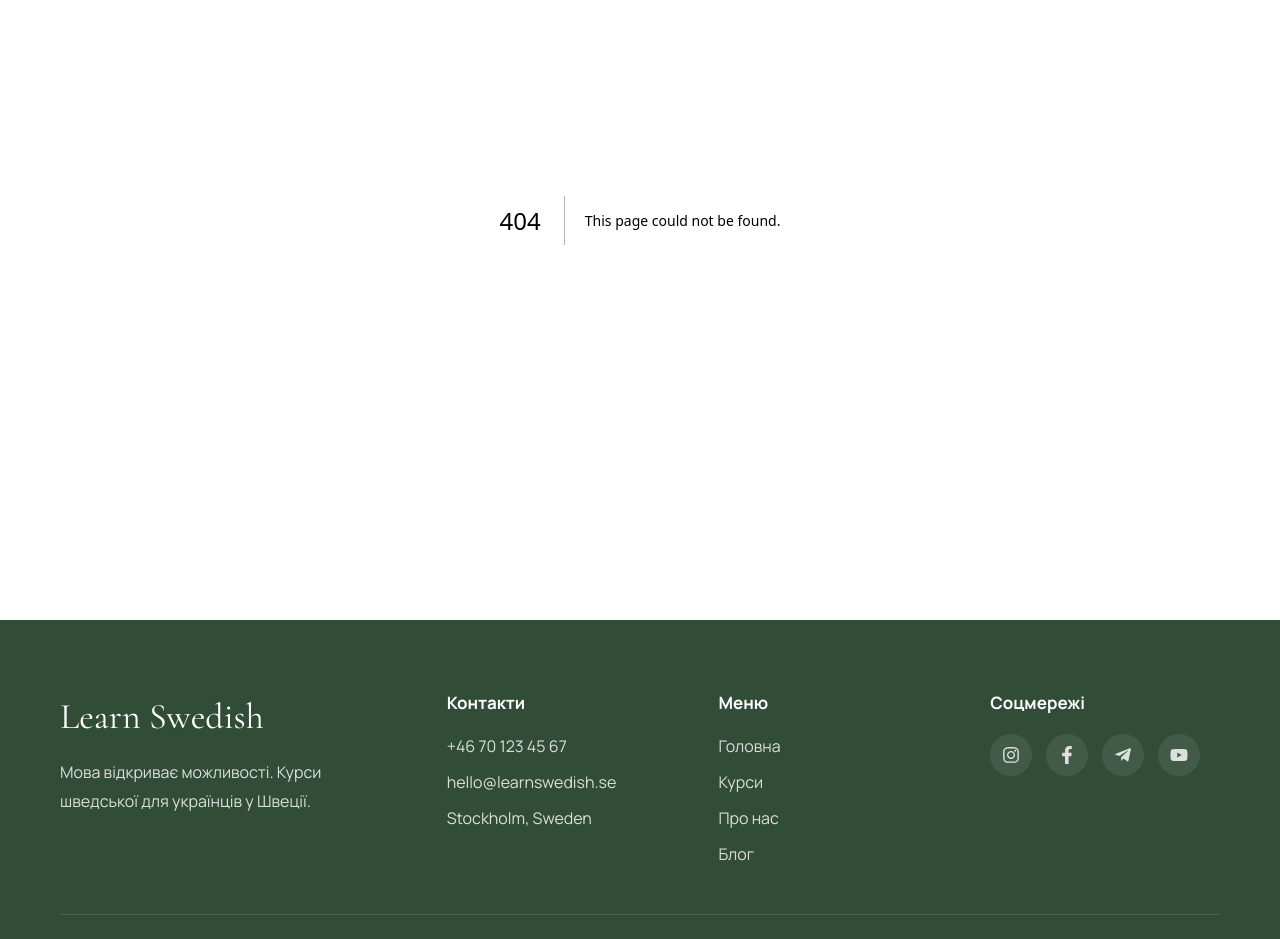
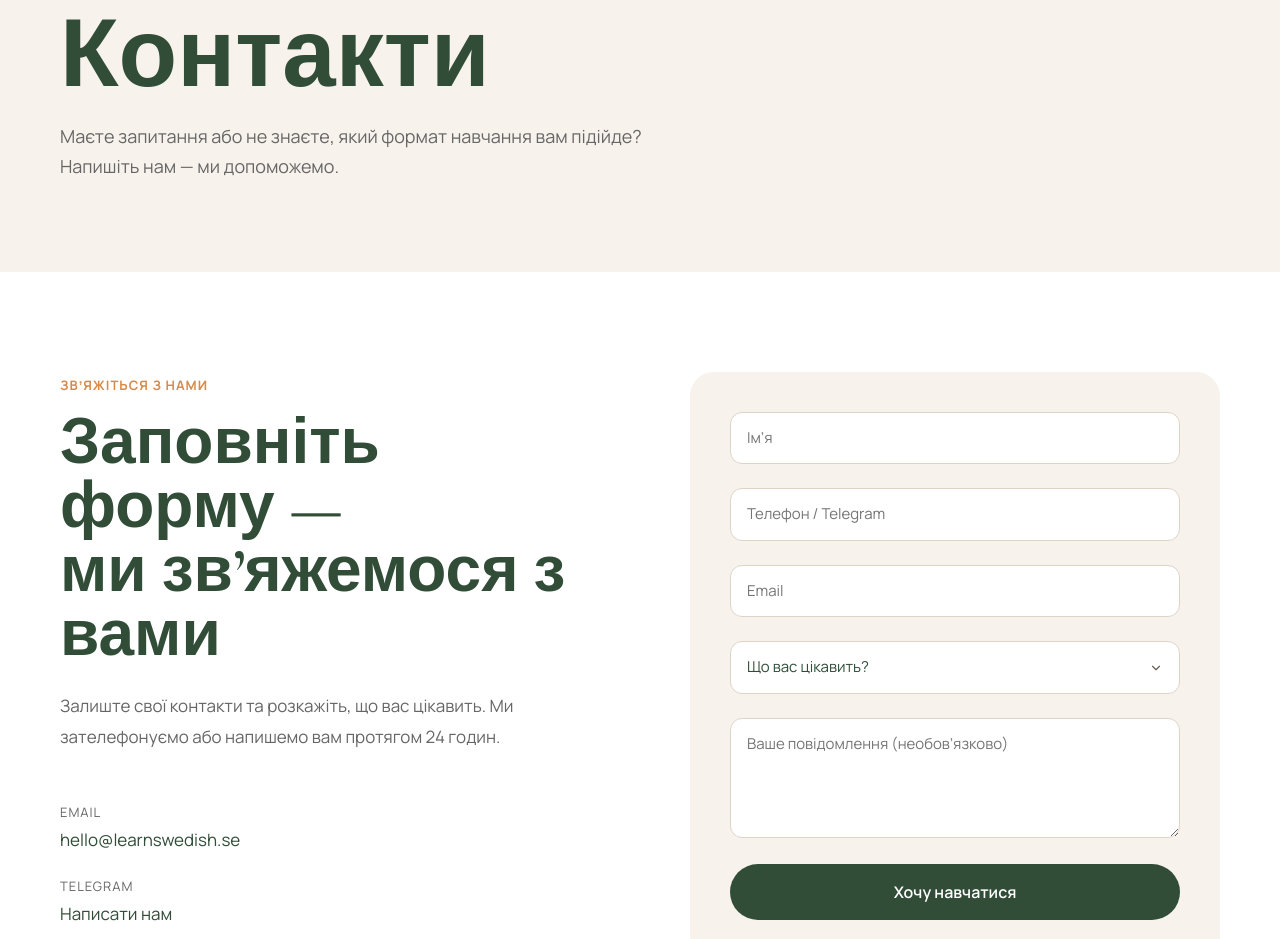
Before and after one commit to LiliiaDud/learn-swedish, a Next.js app: page /contacts in a window 1280 px wide. Before the commit this address had no page. Shown: the part 180-1119 px from the top of the page. Built offline with nearby package versions, Linux system fonts and the light colour scheme.

Commit message:
feat: add contacts page

```diff
--- /dev/null
+++ b/src/app/contacts/page.module.scss
@@ -0,0 +1,187 @@
+@use "../../styles/variables" as *;
+
+.hero {
+  padding: 150px 0 90px;
+
+  background: $background;
+}
+
+.heroContent {
+  max-width: 760px;
+}
+
+.eyebrow {
+  display: inline-block;
+
+  margin-bottom: 16px;
+
+  color: $accent;
+
+  font-size: 13px;
+  font-weight: 700;
+
+  text-transform: uppercase;
+  letter-spacing: 1px;
+}
+
+.hero h1 {
+  margin: 0 0 20px;
+
+  color: $primary;
+
+  font-family: var(--font-cormorant);
+
+  font-size: clamp(56px, 8vw, 96px);
+
+  line-height: 0.95;
+}
+
+.hero p {
+  max-width: 650px;
+
+  margin: 0;
+
+  color: $text-light;
+
+  font-size: 18px;
+
+  line-height: 1.7;
+}
+
+.contact {
+  padding: 100px 0;
+
+  background: white;
+}
+
+.grid {
+  display: grid;
+
+  grid-template-columns: 1fr 1fr;
+
+  gap: 100px;
+
+  align-items: start;
+}
+
+.info {
+  max-width: 560px;
+}
+
+.info h2 {
+  margin: 0 0 24px;
+
+  color: $primary;
+
+  font-family: var(--font-cormorant);
+
+  font-size: clamp(42px, 5vw, 64px);
+
+  line-height: 1;
+}
+
+.info > p {
+  max-width: 500px;
+
+  margin-bottom: 50px;
+
+  color: $text-light;
+
+  font-size: 17px;
+
+  line-height: 1.8;
+}
+
+.details {
+  display: flex;
+
+  flex-direction: column;
+
+  gap: 24px;
+}
+
+.details div {
+  display: flex;
+
+  flex-direction: column;
+
+  gap: 5px;
+}
+
+.details span {
+  color: $text-light;
+
+  font-size: 13px;
+
+  text-transform: uppercase;
+
+  letter-spacing: 1px;
+}
+
+.details a {
+  color: $primary;
+
+  font-size: 17px;
+
+  transition: color 0.3s ease;
+}
+
+.details a:hover {
+  color: $accent;
+}
+
+.formWrapper {
+  padding: 40px;
+
+  background: $background;
+
+  border-radius: 24px;
+}
+
+@media (max-width: 992px) {
+  .hero {
+    padding: 130px 0 70px;
+  }
+
+  .contact {
+    padding: 80px 0;
+  }
+
+  .grid {
+    grid-template-columns: 1fr;
+
+    gap: 60px;
+  }
+
+  .info {
+    max-width: 700px;
+  }
+}
+
+@media (max-width: 640px) {
+  .hero {
+    padding: 110px 0 60px;
+  }
+
+  .hero p {
+    font-size: 16px;
+  }
+
+  .contact {
+    padding: 60px 0;
+  }
+
+  .grid {
+    gap: 40px;
+  }
+
+  .info h2 {
+    font-size: 44px;
+  }
+
+  .formWrapper {
+    padding: 24px 18px;
+
+    border-radius: 18px;
+  }
+}
--- /dev/null
+++ b/src/app/contacts/page.tsx
@@ -0,0 +1,70 @@
+import Container from "@/components/shared/Container";
+
+import ContactForm from "@/components/forms/ContactForm";
+
+import styles from "./page.module.scss";
+
+export default function ContactsPage() {
+  return (
+    <main>
+      <section className={styles.hero}>
+        <Container>
+          <div className={styles.heroContent}>
+            <span className={styles.eyebrow}>Learn Swedish</span>
+
+            <h1>Контакти</h1>
+
+            <p>
+              Маєте запитання або не знаєте, який формат навчання вам підійде?
+              Напишіть нам — ми допоможемо.
+            </p>
+          </div>
+        </Container>
+      </section>
+
+      <section className={styles.contact}>
+        <Container>
+          <div className={styles.grid}>
+            <div className={styles.info}>
+              <span className={styles.eyebrow}>Звʼяжіться з нами</span>
+
+              <h2>
+                Заповніть форму —
+                <br />
+                ми звʼяжемося з вами
+              </h2>
+
+              <p>
+                Залиште свої контакти та розкажіть, що вас цікавить. Ми
+                зателефонуємо або напишемо вам протягом 24 годин.
+              </p>
+
+              <div className={styles.details}>
+                <div>
+                  <span>Email</span>
+                  <a href="mailto:hello@learnswedish.se">
+                    hello@learnswedish.se
+                  </a>
+                </div>
+
+                <div>
+                  <span>Telegram</span>
+                  <a href="#">Написати нам</a>
+                </div>
+
+                <div>
+                  <span>Телефон</span>
+                  <a href="tel:+46000000000">+46 XX XXX XX XX</a>
+                </div>
+              </div>
+            </div>
+
+            <div className={styles.formWrapper}>
+              <ContactForm />
+            </div>
+          </div>
+        </Container>
+      </section>
+    </main>
+  );
+}
```
